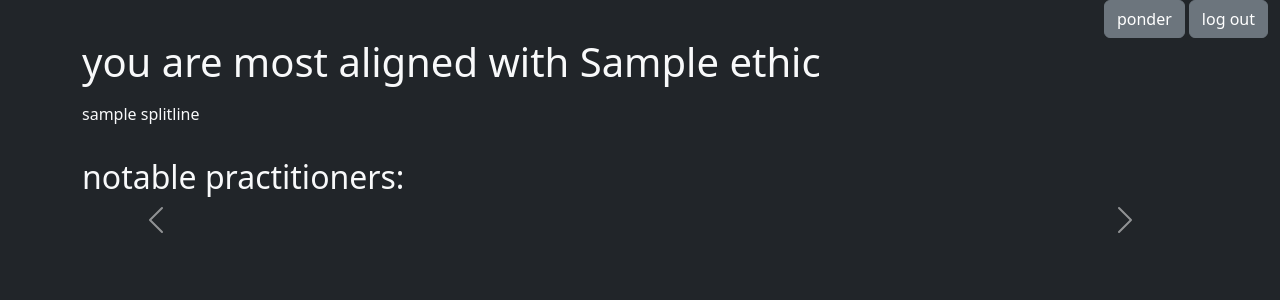
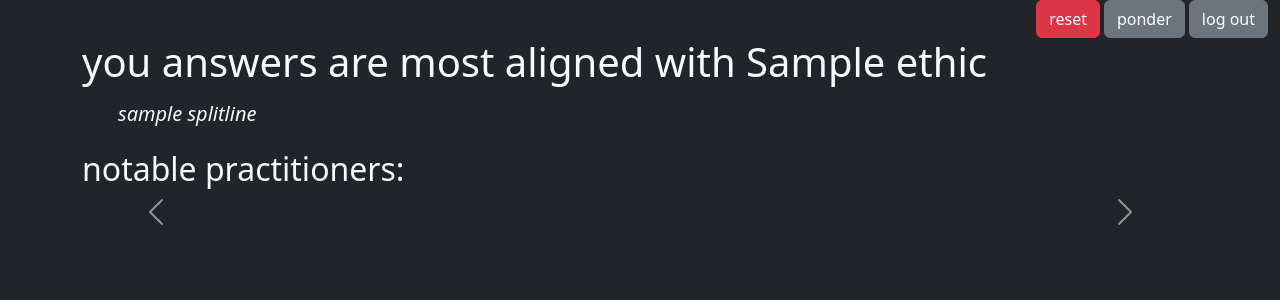
Before and after one commit to jnarwell/ct_final_project, a Flask app: template app/templates/profile.html in a window 1280 px wide. Shown: the part 66-366 px from the top of the page. Run offline with Flask 3, Linux system fonts and the light colour scheme; the template is opened without the code that fills it: most values are stand-ins (such as "Sample title", 1, 10 or a date in 2020); grey boxes marked "Sample" are stand-in pictures.

Commit message:
added reset

```diff
--- a/app/dilemma_list.py
+++ b/app/dilemma_list.py
@@ -83,6 +83,9 @@ dilemma_list.append(robinhood_poor)
 acidental_samaritan = Dillema_('accidental samaritan', "you are in a terrible car crash. you were on your phone while driving and accidentally drifted into oncoming traffic. you strike another car. after the dust settles you discover that the driver of the other car is fine but their passenger is dead. the other driver, however, seems to think that they are responsible for the action. when the police show up the other driver says that she is responsible for the accident. she will undoubtly face five years imprsonement. you can say nothing, return to your life, and the woman will go to prison believing she was responsible. you can, alternatively, speak up, facing the prison sentance yourself.", 'speak up', 'do nothing', 0, 1, 1, -1)
 dilemma_list.append(acidental_samaritan)
 
+test_end = Dillema_('end of test', "the test is over. please go to the 'profile' page to see your results and reset", 'do nothing', 'do nothing', 0, 0, 0, 0)
+dilemma_list.append(test_end)
+
 total_c = sum([abs(i.scores['c']) for i in dilemma_list])
 total_d = sum([abs(i.scores['d']) for i in dilemma_list])
 total_v = sum([abs(i.scores['v']) for i in dilemma_list])
--- a/app/routes.py
+++ b/app/routes.py
@@ -19,7 +19,7 @@ def index():
 @login_required
 def ponder():
     if current_user.last_dilemma > db.session.query(Dilemma).count():
-        dilemma = Dilemma.query.filter_by(id=1).first()
+        dilemma = Dilemma.query.filter_by(id=24).first()
     else:
         dilemma = Dilemma.query.filter_by(id=current_user.last_dilemma).first()
 
@@ -47,8 +47,6 @@ def profile():
     max_score = scores['consequentialism']
     ethic = 'consequentialism'
     for _ethic, score in scores.items():
-        print(score)
-        print(_ethic)
         if score > max_score:
             ethic = _ethic
             max_score = score
@@ -114,3 +112,14 @@ def login():
 def hidden():
     add_dilemmas()
     return make_response('hello')
+
+@app.route('/reset')
+def reset():
+    print(current_user.c_score)
+    current_user.last_dilemma = 1
+    current_user.c_score = 0
+    current_user.d_score = 0
+    current_user.v_score = 0
+    current_user.n_score = 0
+    db.session.commit()
+    return redirect(url_for('ponder'))
--- a/app/static/css/style.css
+++ b/app/static/css/style.css
@@ -4,5 +4,6 @@ body{
 
 .carosel-img{
     /* margin-left: 8vw; */
-    max-width:25vw;
+    width:25vw;
+    height: 50vh;
 }
--- a/app/templates/profile.html
+++ b/app/templates/profile.html
@@ -4,6 +4,9 @@
 
 {% block header %}
         <div class="d-flex justify-content-end me-2">
+            <form action="{{ url_for('reset') }}">
+                <button type="submit" class="btn btn-danger me-1">reset</button>
+            </form>
             <form action="{{ url_for('ponder') }}">
                 <button type="submit" class="btn btn-secondary me-1">ponder</button>
             </form>
@@ -16,11 +19,11 @@
 {% block content %}
     <div class="container text-light d-flex flex-column h-100">
         <div class="row">
-            <h1>you are most aligned with {{ ethic.replace('_', ' ') }}</h1>
+            <h1>you answers are most aligned with {{ ethic.replace('_', ' ') }}</h1>
             {% if ethic == 'nihilism' %}
-                <p class="mt-2">{{ wikipedia.page(pageid=21663).summary.splitlines()[0].lower() }}</p>
+                <h5 class="mt-2 px-5 me-2 fst-italic">{{ wikipedia.page(pageid=21663).summary.splitlines()[0].lower() }}</h5>
             {% else %}
-                <p class="mt-2">{{ wikipedia.page(ethic).summary.splitlines()[0].lower() }}</p>
+                <h5 class="mt-2 px-5 me-2 fst-italic">{{ wikipedia.page(ethic).summary.splitlines()[0].lower() }}</h5>
             {% endif %}
         </div>
         <div class="row mt-3">
@@ -34,7 +37,11 @@
                                     <div class="col-6"><img src="{{ wikipedia.page(person).images[0] }}" class="d-block carosel-img" alt="..."></div>
                                     <div class="col-5">
                                         <h1>{{ person.lower() }}</h1>
-                                        <p>{{ wikipedia.page(person).summary.splitlines()[0].lower() }}</p>
+                                        {% if wikipedia.page(person).summary[:1500][-1] !='.' %}
+                                        <p>{{ wikipedia.page(person).summary[:1500].lower()+'...' }}</p>
+                                        {% else %}
+                                        <p>{{ wikipedia.page(person).summary[:1500].lower() }}</p>
+                                        {% endif %}
                                     </div>
                                 </div>
                             </div>
@@ -44,7 +51,11 @@
                                     <div class="col-6"><img src="{{ wikipedia.page(person).images[0] }}" class="d-block carosel-img" alt="..."></div>
                                     <div class="col-5">
                                         <h1>{{ person.lower() }}</h1>
-                                        <p>{{ wikipedia.page(person).summary.splitlines()[0].lower() }}</p>
+                                        {% if wikipedia.page(person).summary[:1500][-1] !='.' %}
+                                        <p>{{ wikipedia.page(person).summary[:1500].lower()+'...' }}</p>
+                                        {% else %}
+                                        <p>{{ wikipedia.page(person).summary[:1500].lower() }}</p>
+                                        {% endif %}
                                     </div>
                                 </div>
                             </div>
--- a/migrations/versions/4bf638258f8b_.py
+++ b/migrations/versions/ef5d6ce37cc0_.py
@@ -1,8 +1,8 @@
 """empty message
 
-Revision ID: 4bf638258f8b
+Revision ID: ef5d6ce37cc0
 Revises:
-Create Date: 2023-09-11 18:08:15.827482
+Create Date: 2023-09-12 13:22:26.818980
 
 """
 from alembic import op
@@ -10,7 +10,7 @@ import sqlalchemy as sa
 
 
 # revision identifiers, used by Alembic.
-revision = '4bf638258f8b'
+revision = 'ef5d6ce37cc0'
 down_revision = None
 branch_labels = None
 depends_on = None
```
Also changed, not shown: app.db.
